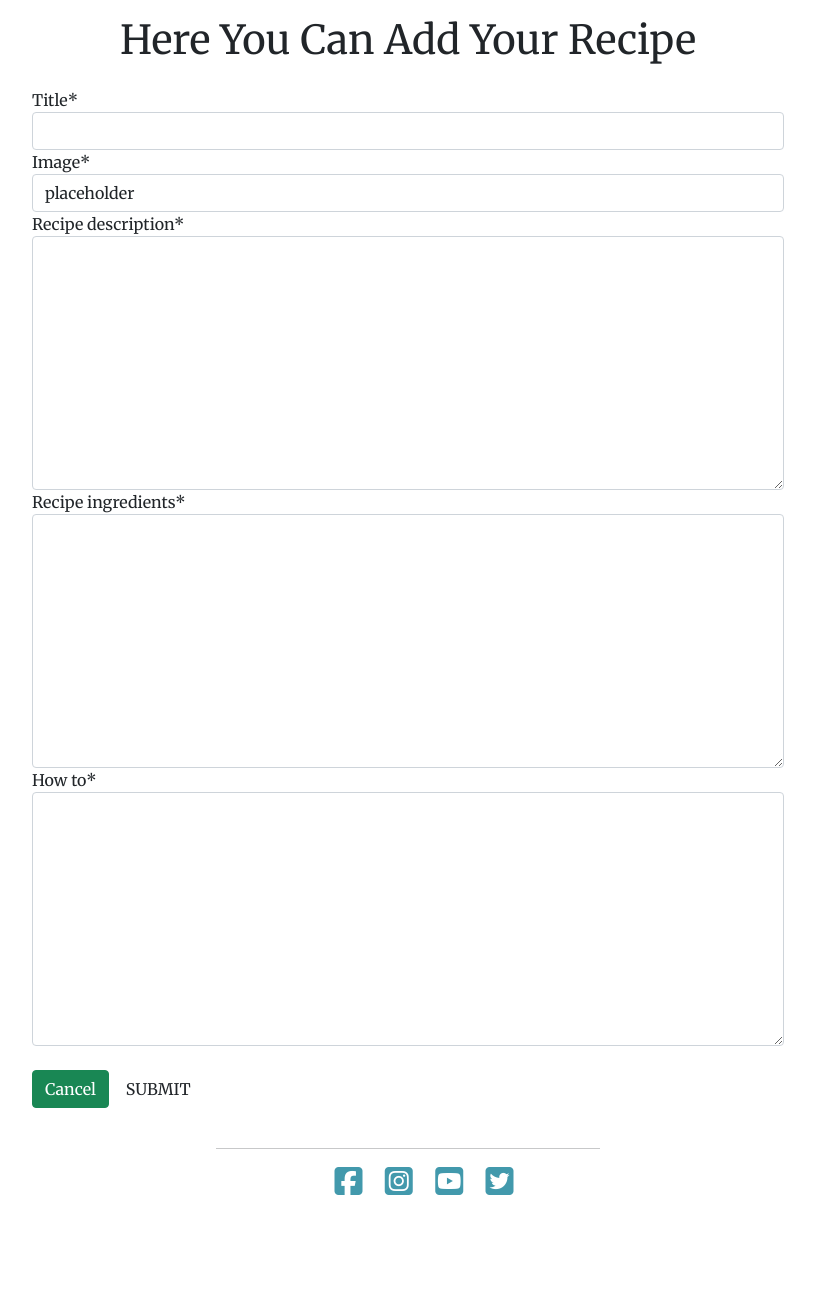
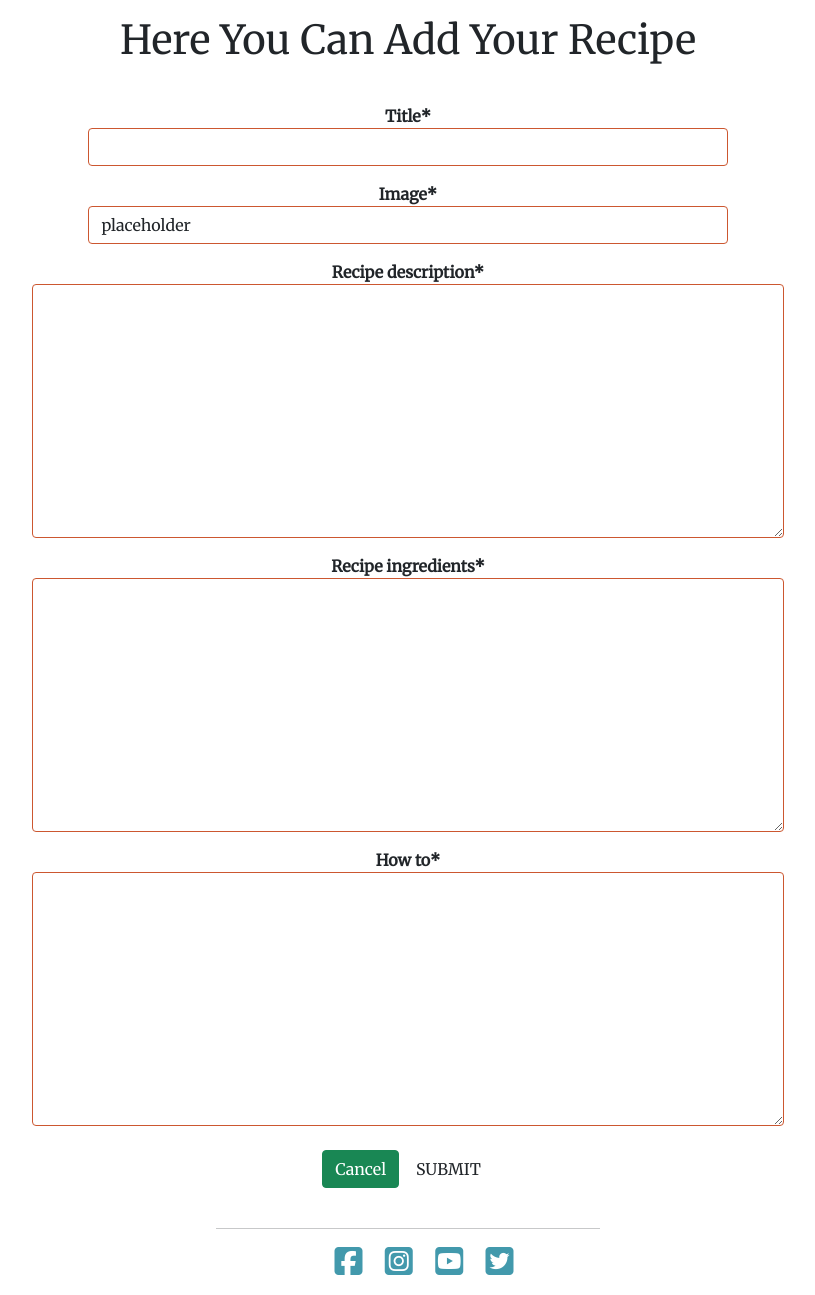
Before and after one commit to malinpalo/Tastebook, a Django app: page /create_recipe/ in a window 1280 px wide. Shown: the part 56-1351 px from the top of the page, without its empty margins (232-1047 px from the left). Before the commit the page ends 1251 px from the top, so only its background shows below. Run offline with Django 3.2, Linux system fonts and the light colour scheme; the visitor is signed in with stand-in values (Sample User, id 1); some libraries are stand-ins or nearby versions; some web fonts are replaced.

Commit message:
Add style to add recipe form

```diff
--- a/static/css/style.css
+++ b/static/css/style.css
@@ -135,7 +135,7 @@ body {
 /* Delete comment */
 .delete-comment {
     text-decoration: none;
-    color: #4299ac;
+    color: #cc5730;
     font-weight: bold;
     position: absolute;
 }
@@ -146,6 +146,26 @@ body {
 }
 
 /* Adding a comment */
+
+/*Adding recipes*/
+.create-form {
+    text-align: center;
+}
+
+.create-form input, .create-form textarea {
+    border: 1px solid #cc5730;
+}
+
+.create-form input {
+    width: 85%;
+    margin: 0 auto;
+}
+
+.create-form label {
+    margin-top: 1rem;
+    font-weight: bold;
+}
+
 
 /* Footer */
 
```
